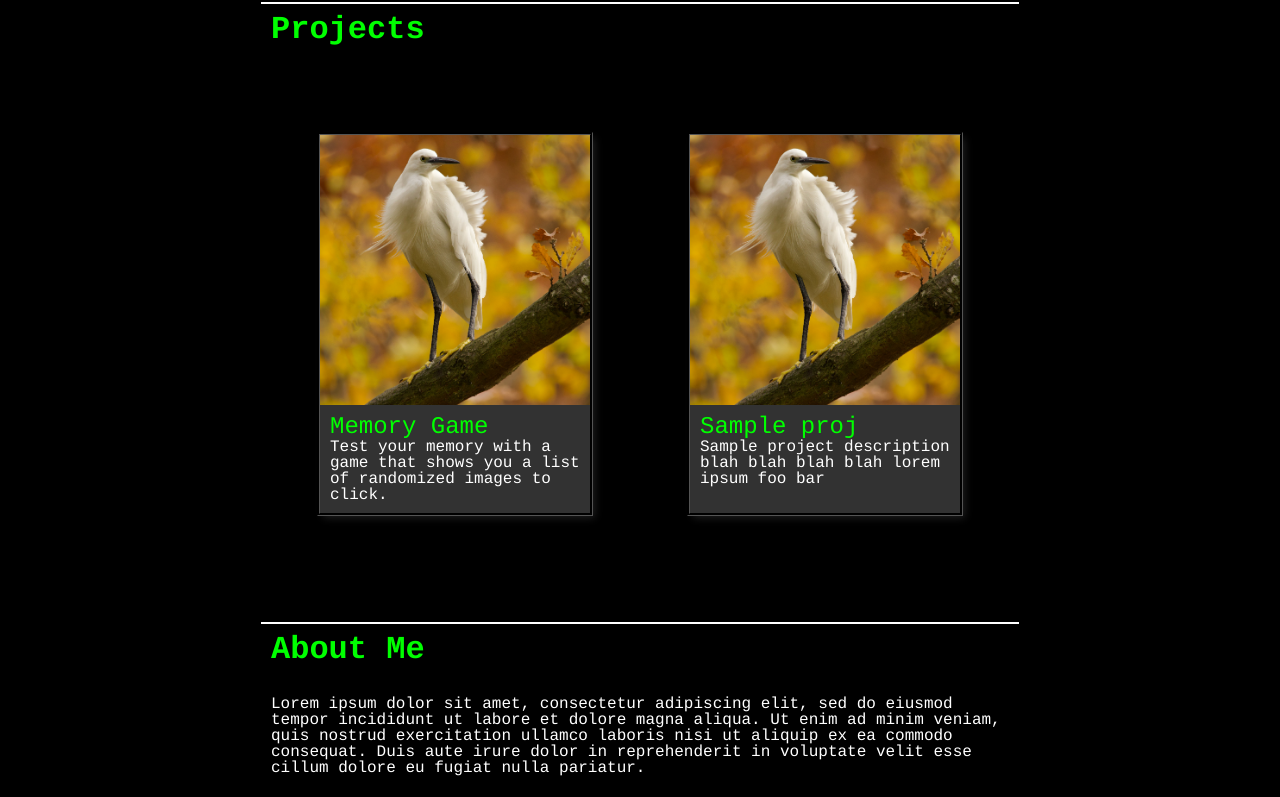
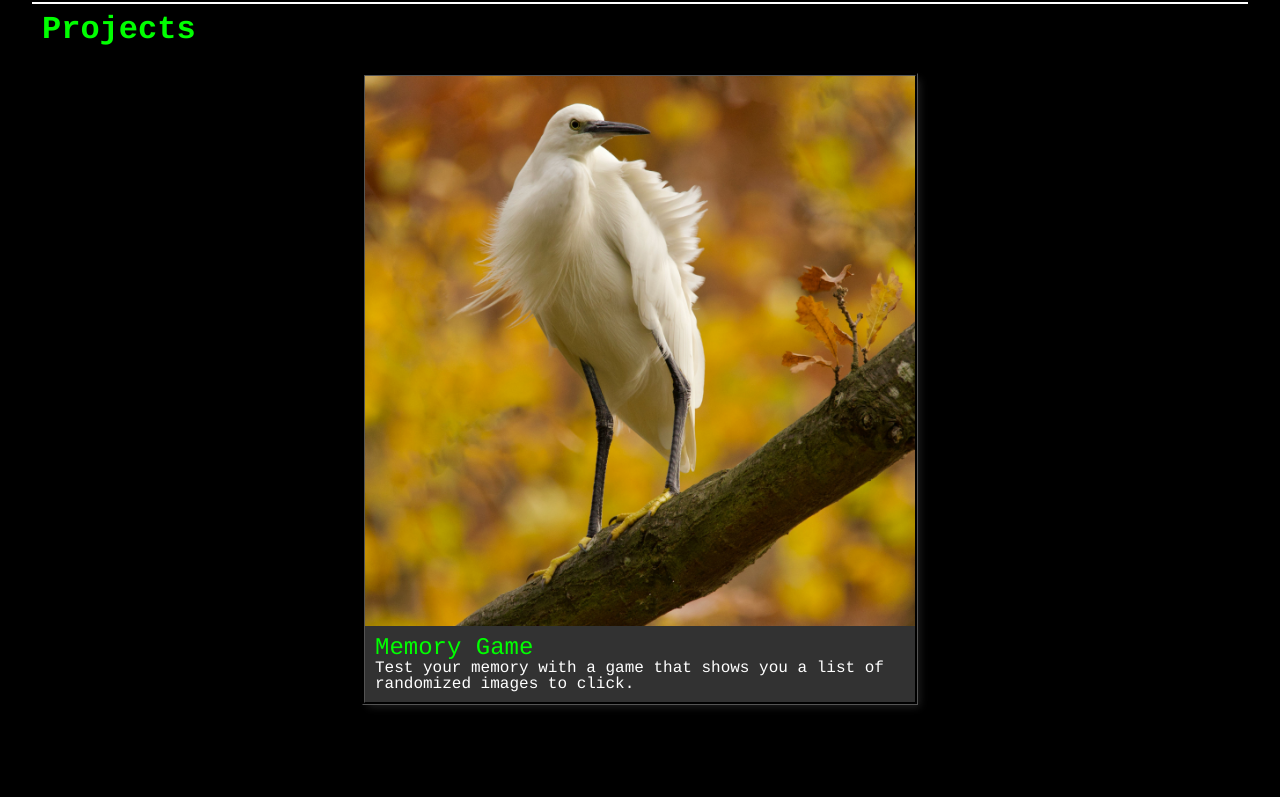
Before and after one commit to calbush/portfolio, a React (Create React App) app: page / in a window 1280 px wide. Shown: the part 597-1394 px from the top of the page. Built offline with nearby package versions, Linux system fonts and the light colour scheme.

Commit message:
Change orientation of cards

```diff
--- a/src/App.css
+++ b/src/App.css
@@ -51,12 +51,12 @@ table {
 
 * {
     font-family: Courier;
-    color: white;
+
     /* outline-style: dotted;
     outline-color: red; */
 }
 
-a {
+.no-underline-link {
     text-decoration: none;
 }
 
@@ -71,11 +71,10 @@ body {
 .app {
     display: flex;
     flex-direction: column;
-    max-width: 768px;
 }
 
 .app > * {
-    max-width: 758px;
+    max-width: 95vw;
 }
 
 h1 {
@@ -186,7 +185,7 @@ main {
 .cards-container {
     gap: 100px;
     display: grid;
-    grid-template-columns: repeat(auto-fill, 270px);
+    grid-template-rows: repeat(auto, 1fr);
     align-content: center;
     justify-content: center;
 }
@@ -195,15 +194,10 @@ main {
     display: flex;
     flex-direction: column;
     align-items: center;
-    max-width: 300px;
     background-color: rgb(50, 50, 50);
     box-shadow: 4px 4px 8px 1px rgb(30, 30, 30);
     outline-style: groove;
     outline-color: black;
-}
-
-.card-image {
-    max-width: 270px;
 }
 
 .card:hover {
@@ -216,6 +210,10 @@ main {
     padding: 10px;
 }
 
+.card-description {
+    color: white;
+}
+
 .about-container {
     padding: 10px;
     min-height: 530px;
@@ -223,6 +221,16 @@ main {
     display: flex;
     flex-direction: column;
     gap: 30px;
+}
+
+.about-text-container {
+    display: flex;
+    flex-direction: column;
+    gap: 10px;
+}
+
+.about-text {
+    color: white;
 }
 
 
@@ -246,3 +254,23 @@ footer {
 .insta-logo:focus, .github-logo:focus {
     transform: scale(1.5);
 }
+
+@media all and (width > 600px) {
+    .card {
+        max-width: 550px;
+    }
+
+    .card-image {
+        max-width: 550px;
+    }
+}
+
+@media all and (width <= 600px){
+    .card-image {
+        max-width: 330px;
+    }
+
+    .card {
+        max-width: 330px;
+    }
+}
```
